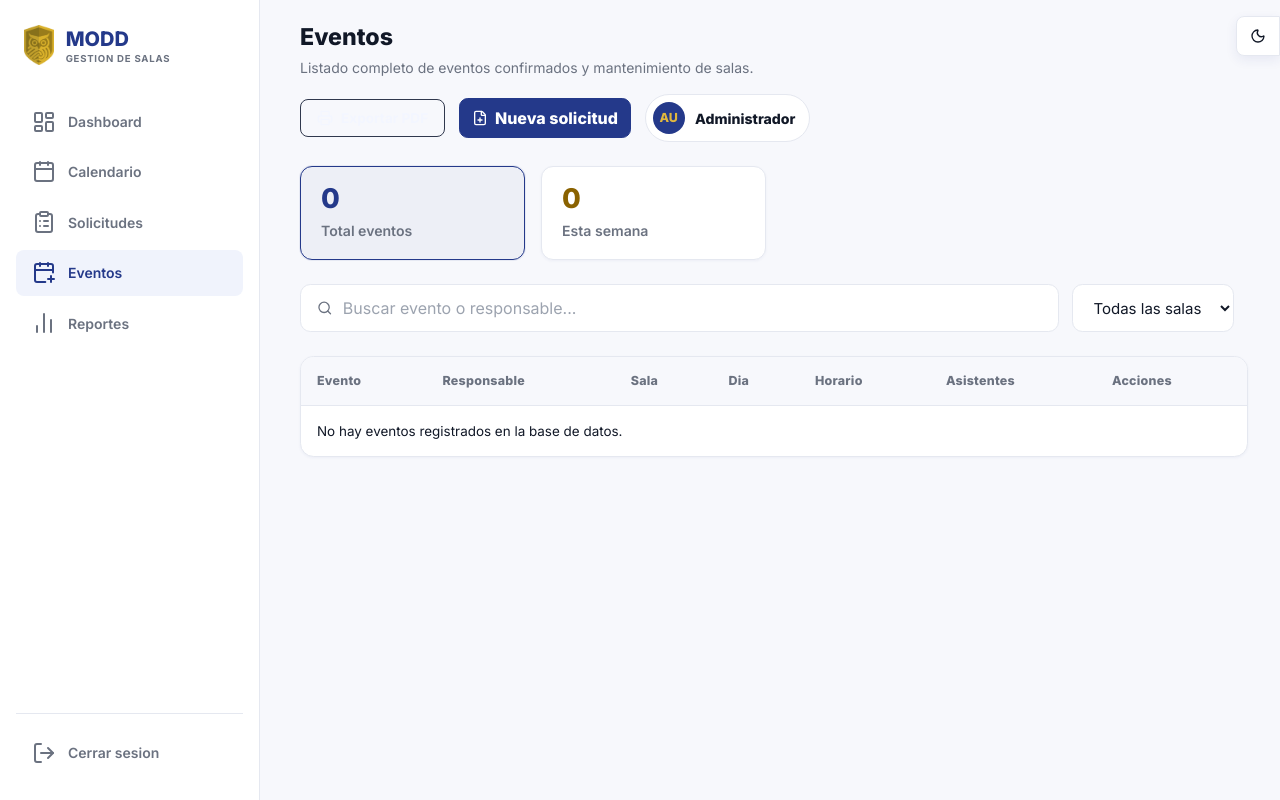
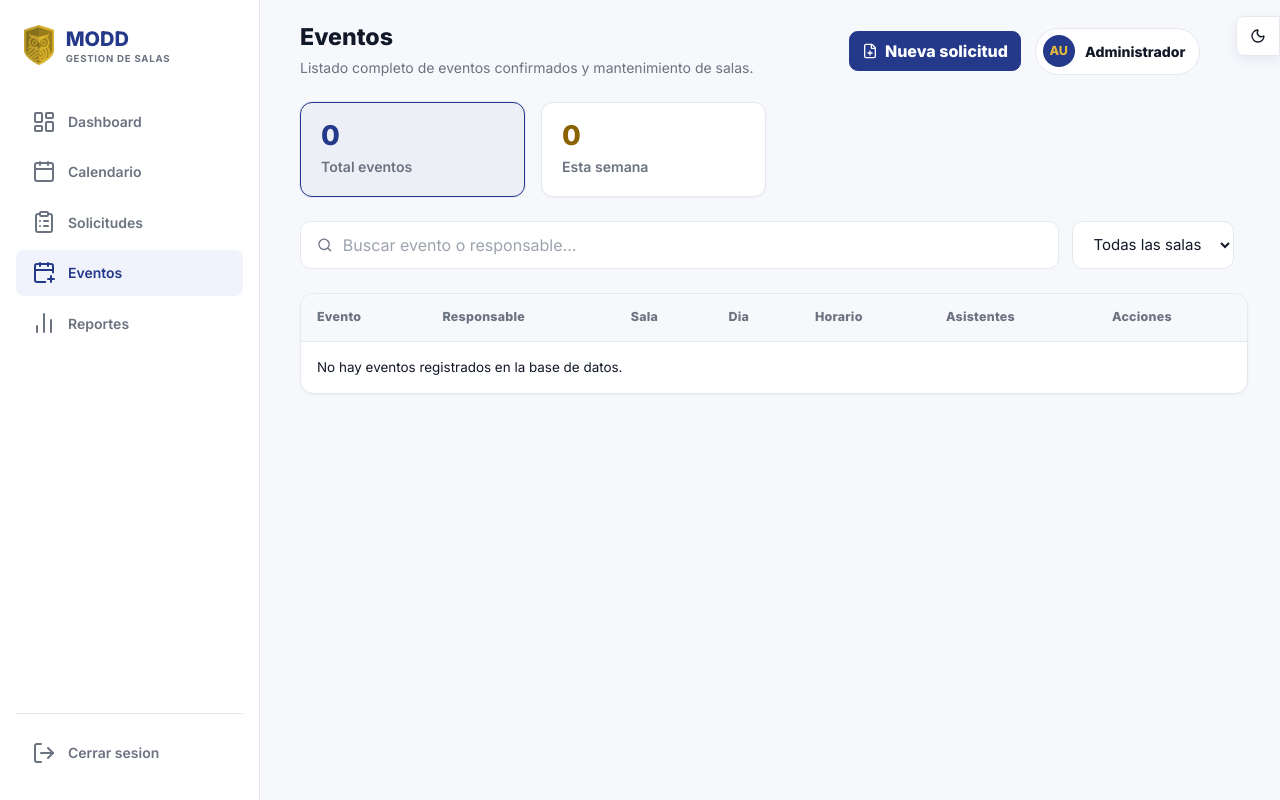
Before and after one commit to Danielalvarezt6/modd-gestion-salas, a FastAPI app: template app/templates/eventos.html in a window 1280 px wide. Run offline with FastAPI, Linux system fonts and the light colour scheme; the template is opened without the code that fills it, so the values that code supplies are empty; parts of the project's set-up code (start-up, migrations or seed data) failed here and were passed over; some libraries are stand-ins or nearby versions.

Commit message:
Update eventos.html

```diff
--- a/app/templates/eventos.html
+++ b/app/templates/eventos.html
@@ -35,9 +35,6 @@
         <p>Listado completo de eventos confirmados y mantenimiento de salas.</p>
       </div>
       <div class="admin-topbar-actions">
-        <a href="#export-pdf" class="admin-export-button" title="Exportar a PDF">
-          <i data-lucide="printer" class="w-4 h-4"></i> Exportar PDF
-        </a>
         <button class="admin-primary-button" id="new-event-btn" type="button">
           <i data-lucide="file-plus" class="w-4 h-4"></i> Nueva solicitud
         </button>
```
